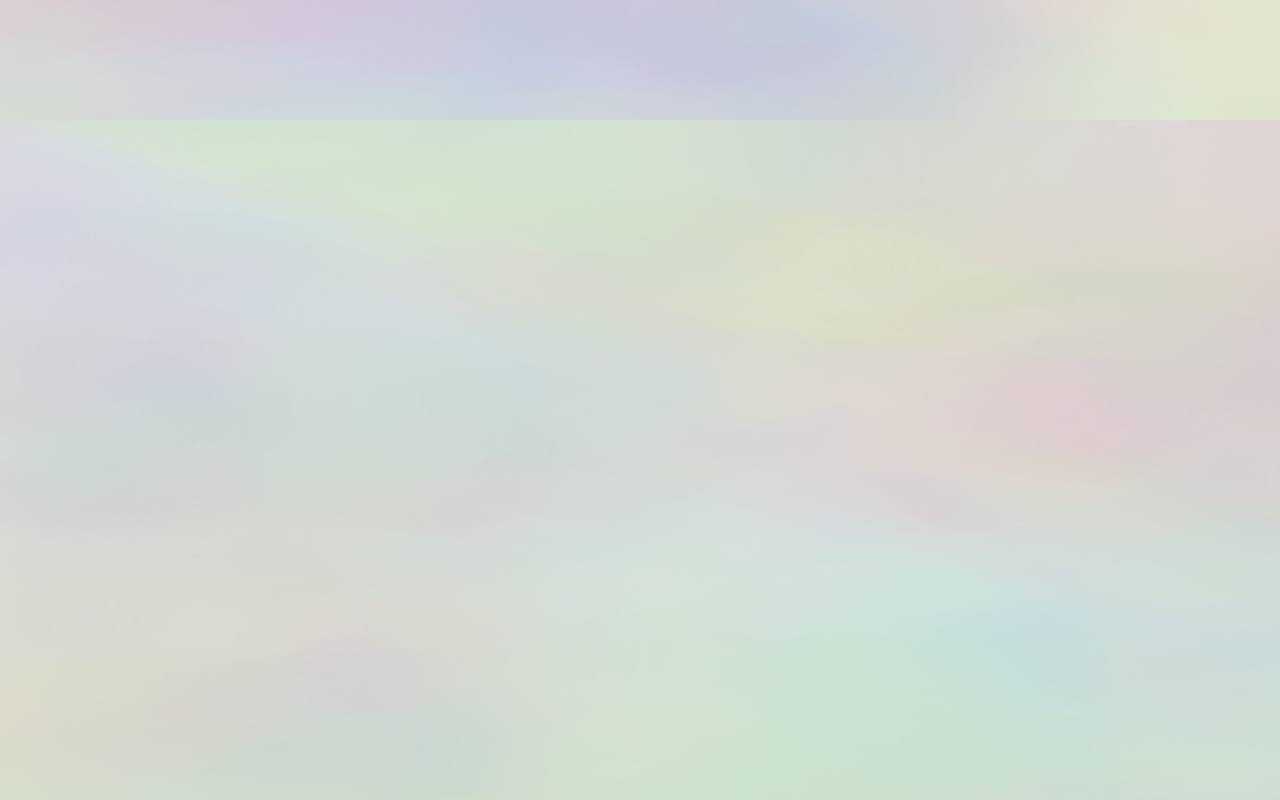
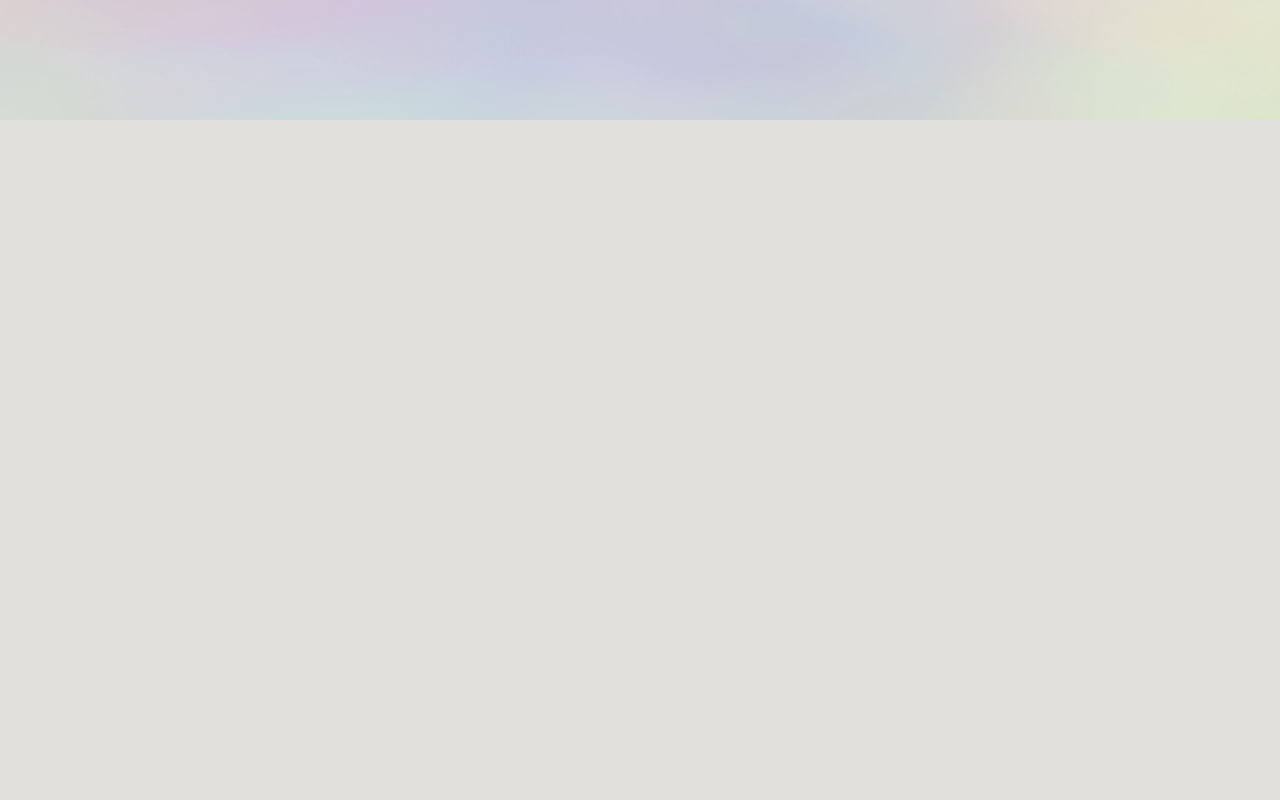
Before and after one commit to Mercy1o/tsiaro-portfolio, a Next.js app: page / in a window 1280 px wide. Shown: the part 1160-1960 px from the top of the page. Built offline with nearby package versions, Linux system fonts and the light colour scheme.

Commit message:
refine: remove duplicate home-only water layer

```diff
--- a/components/HomeExperience.tsx
+++ b/components/HomeExperience.tsx
@@ -10,7 +10,6 @@ import {
   useSpring,
   useTransform,
 } from "motion/react";
-import WaterMarbleBackground from "@/components/WaterMarbleBackground";
 import { siteConfig } from "@/data/site";
 
 type Stage = "hero" | "choice" | "profile" | "contact";
@@ -48,8 +47,6 @@ export default function HomeExperience() {
   return (
     <main className="relative h-[6200px] overflow-clip text-[#343633] md:h-[6500px]">
       <div className="sticky top-0 h-[100svh] overflow-hidden">
-        <WaterMarbleBackground />
-
         <div className="absolute inset-0 z-10 px-5 pt-24 md:px-10 md:pt-28 lg:px-14">
           <div className="relative mx-auto h-full w-full max-w-[1600px]">
             <motion.section aria-label="Introduction" style={{ opacity: heroOpacity, y: heroY, filter: heroBlur }} className="absolute inset-0 flex items-center">
```
